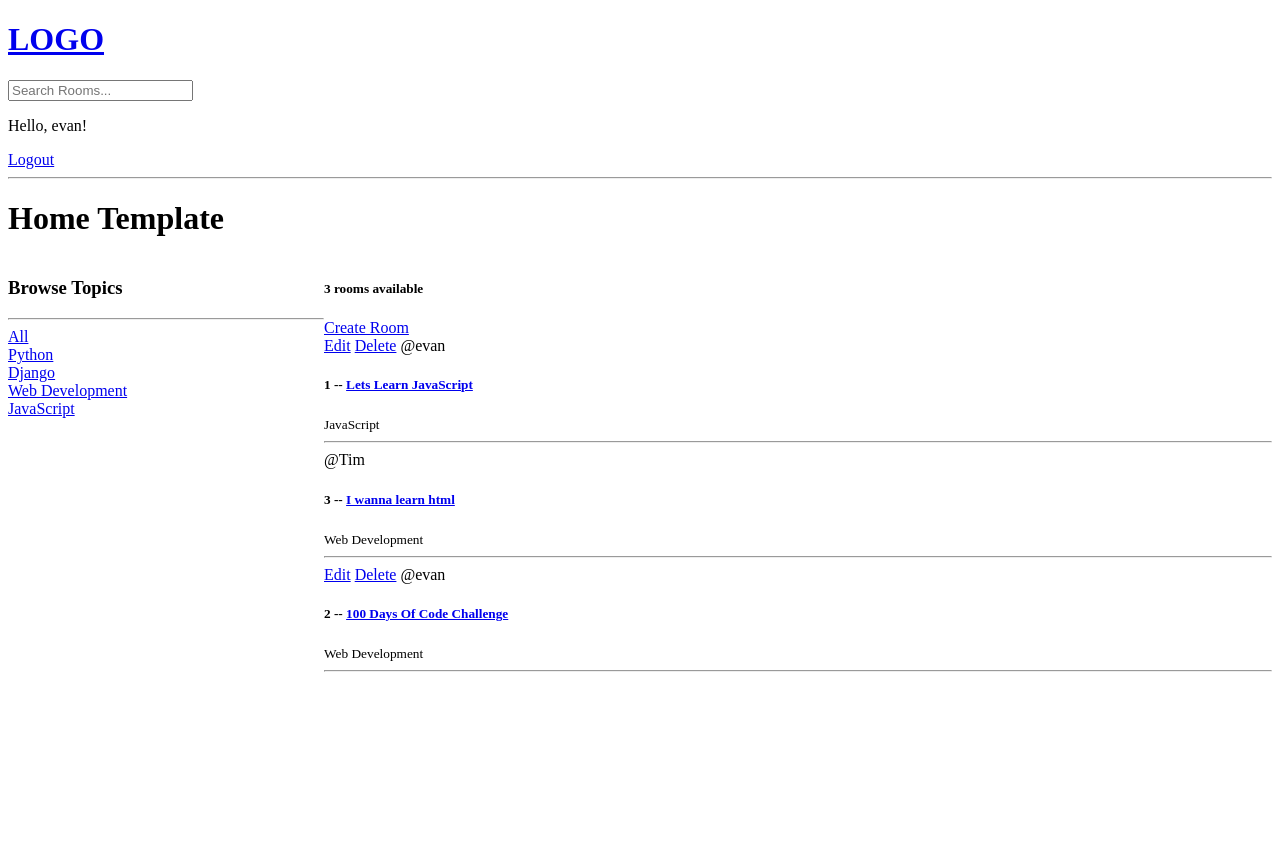
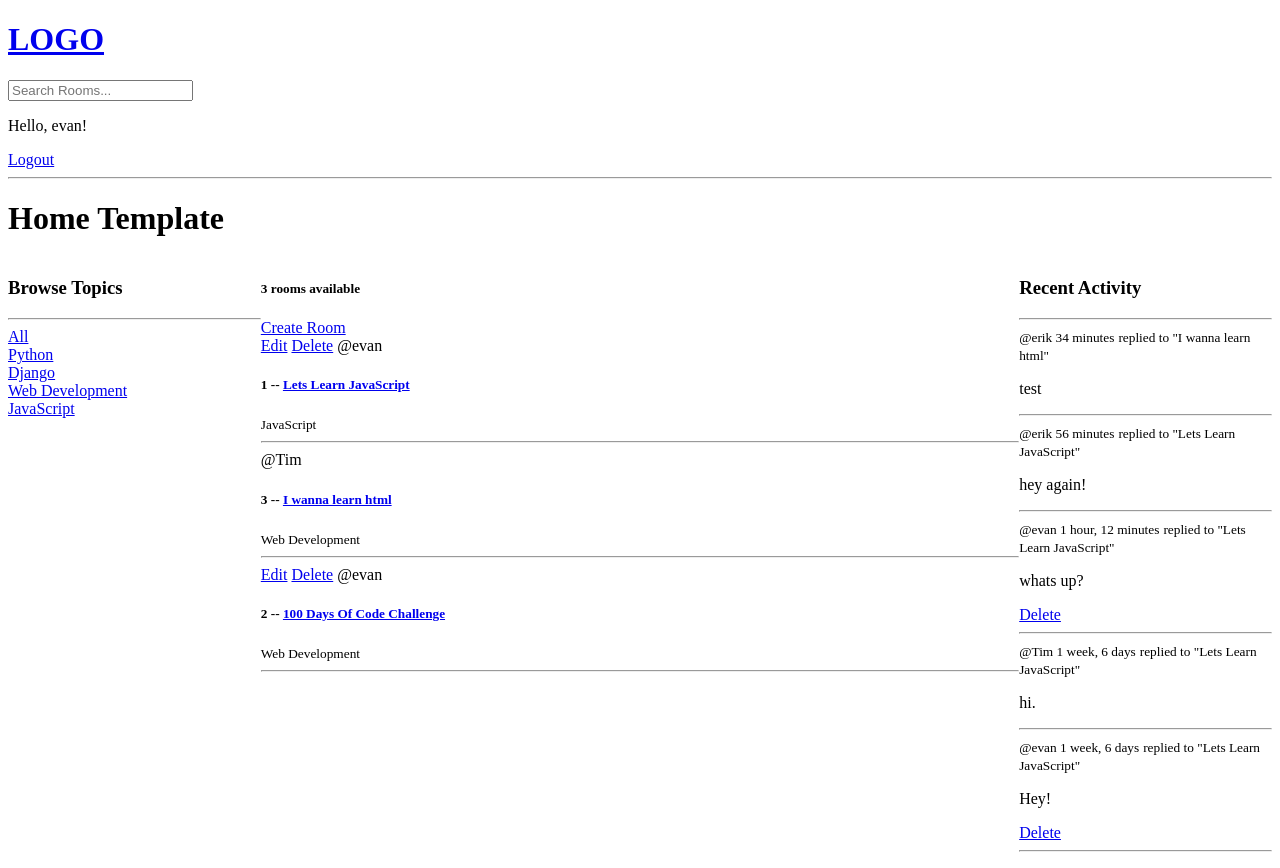
Before and after one commit to EOConnell99/DjangoTutorial, a Django app: page / in a window 1280 px wide. Before the commit the page ends 672 px from the top, so only its background shows below. Run offline with Django 5.2, Linux system fonts and the light colour scheme; a user stored in the database is signed in; data comes from the database, SQL or seed files in the repository; both versions use the stored data as it was after the commit.

Commit message:
added activity feed + broke components up into bits for easier scaling later

```diff
--- a/studybud/base/models.py
+++ b/studybud/base/models.py
@@ -34,6 +34,10 @@ class Message(models.Model):
     updated = models.DateTimeField(auto_now=True)
     created = models.DateTimeField(auto_now_add=True)
 
+
+    class Meta:
+        ordering = ['-updated', '-created']
+
     def __str__(self):
         return self.body[0:50]
 
--- /dev/null
+++ b/studybud/base/templates/base/activity_component.html
@@ -0,0 +1,15 @@
+<h3>Recent Activity</h3>
+<hr />
+{% for message in room_messages %}
+<div>
+	<small>@{{message.user}} {{message.created|timesince}}</small>
+	<small>replied to "{{message.room}}"</small>
+
+	<p>{{message}}</p>
+
+	{% if request.user == message.user %}
+	<a href="{% url 'delete-message' message.id %}">Delete</a>
+	{% endif %}
+	<hr />
+</div>
+{% endfor %}
--- /dev/null
+++ b/studybud/base/templates/base/feed_component.html
@@ -0,0 +1,14 @@
+<div>
+	{%for room in rooms %}
+	<div>
+		{% if request.user == room.host %}
+		<a href="{% url 'update-room' room.id %}"> Edit</a>
+		<a href="{% url 'delete-room' room.id %}"> Delete</a>
+		{% endif %}
+		<span>@{{room.host.username}}</span>
+		<h5>{{room.id}} -- <a href="{% url 'room' room.id %}">{{room.name}}</a></h5>
+		<small>{{room.topic.name}}</small>
+		<hr />
+	</div>
+	{% endfor %}
+</div>
--- a/studybud/base/templates/base/home.html
+++ b/studybud/base/templates/base/home.html
@@ -1,53 +1,24 @@
-{% extends 'main.html' %}
-
-
-{% block content %}
+{% extends 'main.html' %} {% block content %}
 
 <style>
-    .home-container{
-        display: grid;
-        grid-template-columns: 1fr 3fr;
-    }
+	.home-container {
+		display: grid;
+		grid-template-columns: 1fr 3fr 1fr;
+	}
 </style>
 
-<H1>Home Template</H1>
-
+<h1>Home Template</h1>
 
 <div class="home-container">
+	<div>{% include 'base/topics_component.html' %}</div>
+	<div>
+		<h5>{{room_count}} rooms available</h5>
+		<a href="{% url 'create-room' %}">Create Room</a>
 
-    <div>
-        <h3>Browse Topics</h3>
-        <hr>
-            <div>
-                <a href = "{% url 'home' %}">All</a>
-            </div>
-        {% for topic in topics %}
-            <div>
-                <a href = "{% url 'home' %}?q={{topic.name}}">{{topic}}</a>
-            </div>
-        {% endfor %}
-    </div>
-    <div>
-        <h5>{{room_count}} rooms available</h5>
-        <a href = "{% url 'create-room' %}">Create Room</a>
+		{% include 'base/feed_component.html' %}
+	</div>
 
-        <div>
-            {%for room in rooms %}
-                <div>
-                    {% if request.user == room.host %}
-                    <a href = "{% url 'update-room' room.id %}" > Edit</a>
-                    <a href = "{% url 'delete-room' room.id %}" > Delete</a>
-                    {% endif %}
-                    <span>@{{room.host.username}}</span>
-                    <h5>{{room.id}} -- <a href="{% url 'room' room.id %}">{{room.name}}</a></h5>
-                    <small>{{room.topic.name}}</small>
-                    <hr>
-                </div>
-            {% endfor %}
-        </div>
-
-    </div>
-
+	<div>{% include 'base/activity_component.html' %}</div>
 </div>
 
 {% endblock content %}
--- /dev/null
+++ b/studybud/base/templates/base/topics_component.html
@@ -0,0 +1,10 @@
+<h3>Browse Topics</h3>
+<hr />
+<div>
+	<a href="{% url 'home' %}">All</a>
+</div>
+{% for topic in topics %}
+<div>
+	<a href="{% url 'home' %}?q={{topic.name}}">{{topic}}</a>
+</div>
+{% endfor %}
--- a/studybud/base/views.py
+++ b/studybud/base/views.py
@@ -73,13 +73,15 @@ def home(request):
     topics = Topic.objects.all()
     room_count = rooms.count()
 
-    context = {'rooms': rooms, 'topics': topics, 'room_count': room_count}
+    room_messages = Message.objects.filter(Q(room__topic__name__icontains=q))
+
+    context = {'rooms': rooms, 'topics': topics, 'room_count': room_count, 'room_messages': room_messages}
     return render(request, 'base/home.html', context)
 
 
 def room(request, pk):
     room = Room.objects.get(id=pk)
-    room_messages = room.message_set.all().order_by('-created')
+    room_messages = room.message_set.all()
     participants = room.participants.all()
 
     if request.method == 'POST':
```
Also changed, not shown: studybud/db.sqlite3.
